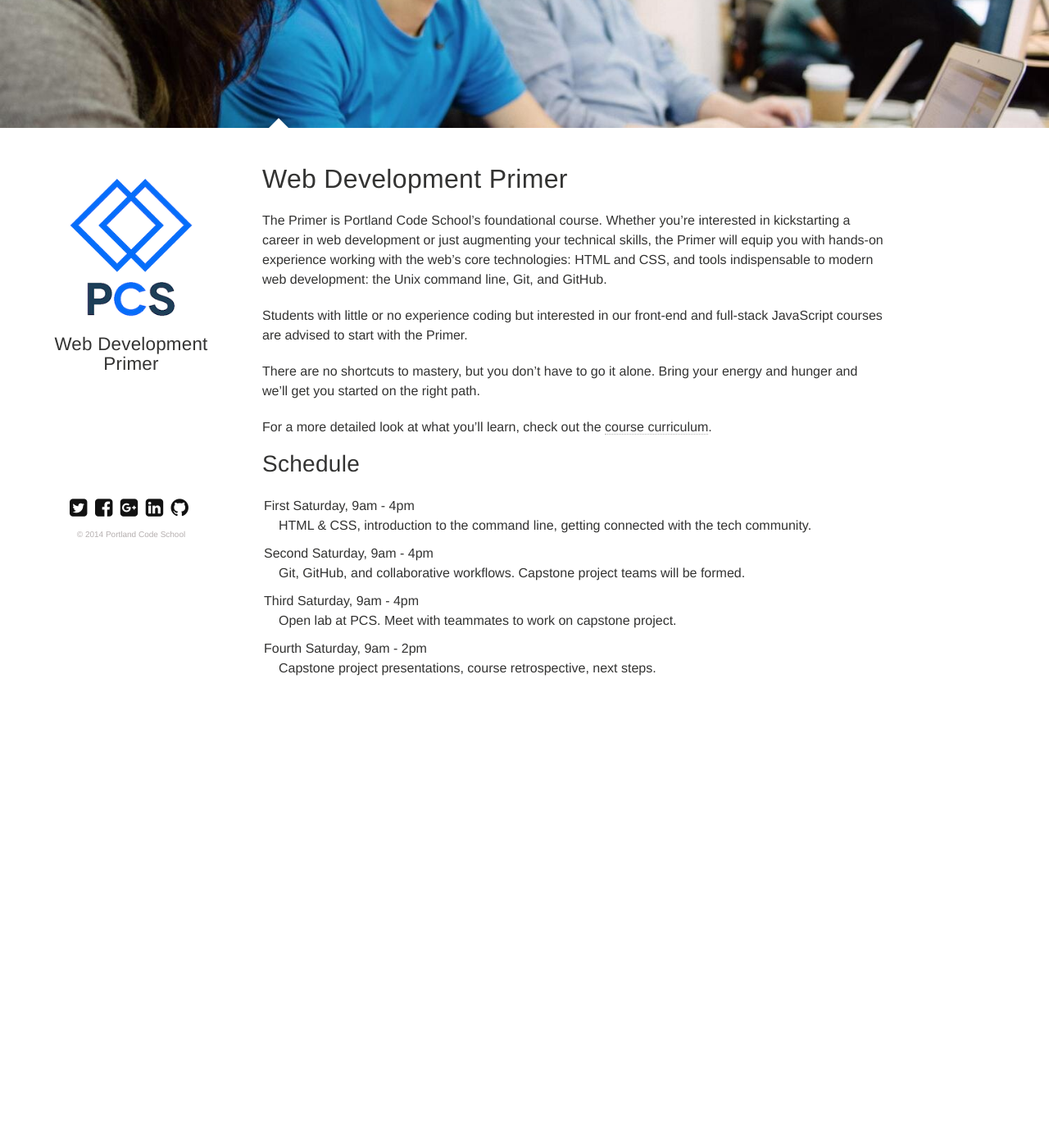
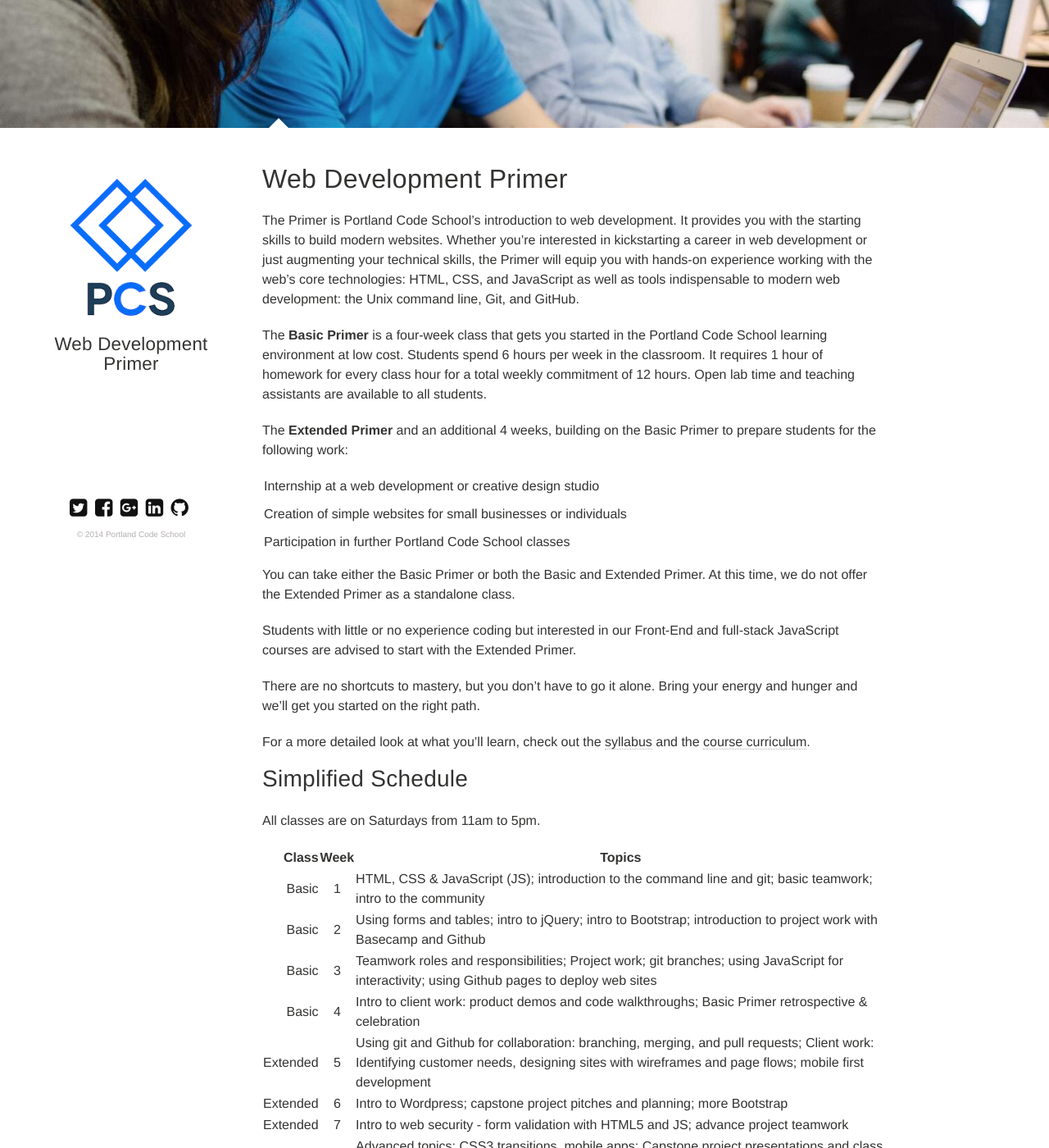
Before and after one commit to portlandcodeschool/primer, a Jekyll site: the page built from index.md, in a window 1280 px wide and 1400 px high, scrolled down 343 px. Shown: the whole window at 82% size. Built offline with Jekyll 4.4.1, drawn with Linux system fonts in a browser that asks for light colours; nearby versions of some CDN libraries; before the commit the page ends 1266 px from its top, so only the background shows below that; some of the changed text lies outside the part shown.

Commit message:
Updated index page, added syllabus

```diff
--- a/_config.yml
+++ b/_config.yml
@@ -1,7 +1,7 @@
 title:            The Primer
 description:      Portland Code School's Web Development Primer
 url:              https://portlandcodeschool.github.io/primer  # production
-# url:              http://0.0.0.0:4000            # for local testing
+url:              http://0.0.0.0:4000            # for local testing
 disqus_shortname: pcsprimer
 
 owner:
@@ -24,6 +24,8 @@ google_verify:
 links:
   - title: About the course
     url: /
+  - title: Syllabus
+    url: /syllabus/
   - title: Curriculum
     url: /course/
   - title: Resources
--- a/index.md
+++ b/index.md
@@ -11,23 +11,37 @@ image:
   creditlink:
 ---
 
-The Primer is Portland Code School's foundational course. Whether you're interested in kickstarting a career in web development or just augmenting your technical skills, the Primer will equip you with hands-on experience working with the web's core technologies: HTML and CSS, and tools indispensable to modern web development: the Unix command line, Git, and GitHub.
+The Primer is Portland Code School's introduction to web development. It provides you with the starting skills to build modern websites. Whether you're interested in kickstarting a career in web development or just augmenting your technical skills, the Primer will equip you with hands-on experience working with the web's core technologies: HTML, CSS, and JavaScript as well as tools indispensable to modern web development: the Unix command line, Git, and GitHub.
 
-Students with little or no experience coding but interested in our front-end and full-stack JavaScript courses are advised to start with the Primer.
+The **Basic Primer** is a four-week class that gets you started in the Portland Code School learning environment at low cost. Students spend 6 hours per week in the classroom. It requires 1 hour of homework for every class hour for a total weekly commitment of 12 hours. Open lab time and teaching assistants are available to all students.
+
+The **Extended Primer** and an additional 4 weeks, building on the Basic Primer to prepare students for the following work:
+* Internship at a web development or creative design studio
+* Creation of simple websites for small businesses or individuals
+* Participation in further Portland Code School classes
+
+You can take either the Basic Primer or both the Basic and Extended Primer. At this time, we do not offer the Extended Primer as a standalone class.
+
+Students with little or no experience coding but interested in our Front-End and full-stack JavaScript courses are advised to start with the Extended Primer.
 
 There are no shortcuts to mastery, but you don't have to go it alone. Bring your energy and hunger and we'll get you started on the right path.
 
-For a more detailed look at what you'll learn, check out the [course curriculum](course).
+For a more detailed look at what you'll learn, check out the [syllabus](syllabus) and the [course curriculum](course).
 
 
-Schedule
---------
+Simplified Schedule
+-------------------
 
-* First Saturday, 9am - 4pm<br>
-    HTML & CSS, introduction to the command line, getting connected with the tech community.
-* Second Saturday, 9am - 4pm<br>
-    Git, GitHub, and collaborative workflows. Capstone project teams will be formed.
-* Third Saturday, 9am - 4pm<br>
-    Open lab at PCS. Meet with teammates to work on capstone project.
-* Fourth Saturday, 9am - 2pm<br>
-    Capstone project presentations, course retrospective, next steps.
+All classes are on Saturdays from 11am to 5pm.
+
+|    Class | Week | Topics                                                                                                                                                                                           |
+|---------:|:----:|--------------------------------------------------------------------------------------------------------------------------------------------------------------------------------------------------|
+|    Basic |   1  | HTML, CSS & JavaScript (JS); introduction to the command line and git; basic teamwork; intro to the community                                                                                    |
+|    Basic |   2  | Using forms and tables; intro to jQuery; intro to Bootstrap; introduction to project work with Basecamp and Github                                                                               |
+|    Basic |   3  | Teamwork roles and responsibilities; Project work; git branches; using JavaScript for interactivity; using Github pages to deploy web sites                                                      |
+|    Basic |   4  | Intro to client work: product demos and code walkthroughs; Basic Primer retrospective & celebration                                                                                              |
+| Extended |   5  | Using git and Github for collaboration: branching, merging, and pull requests; Client work: Identifying customer needs, designing sites with wireframes and page flows; mobile first development |
+| Extended |   6  | Intro to Wordpress; capstone project pitches and planning; more Bootstrap                                                                                                                        |
+| Extended |   7  | Intro to web security - form validation with HTML5 and JS; advance project teamwork                                                                                                              |
+| Extended |   8  | Advanced topics: CSS3 transitions, mobile apps; Capstone project presentations and class celebration.                                                                                            |
+|          |      |                                                                                                                                                                                                  |                                                                 |
```
Also changed, not shown: syllabus.md (added, +231 -0 lines).
